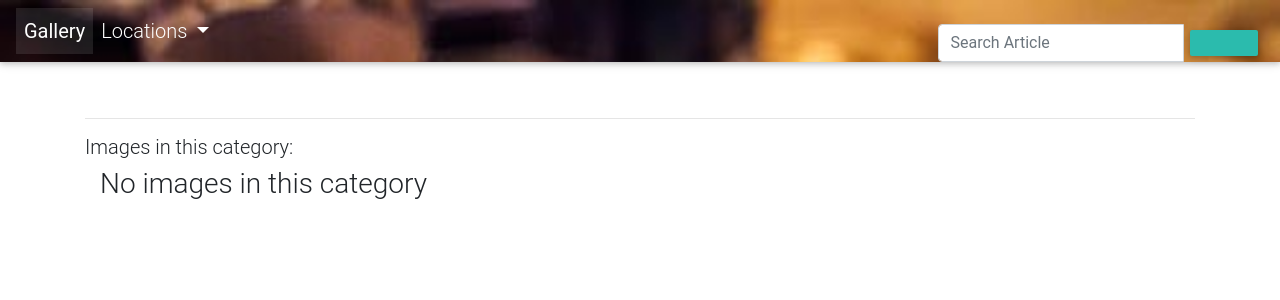
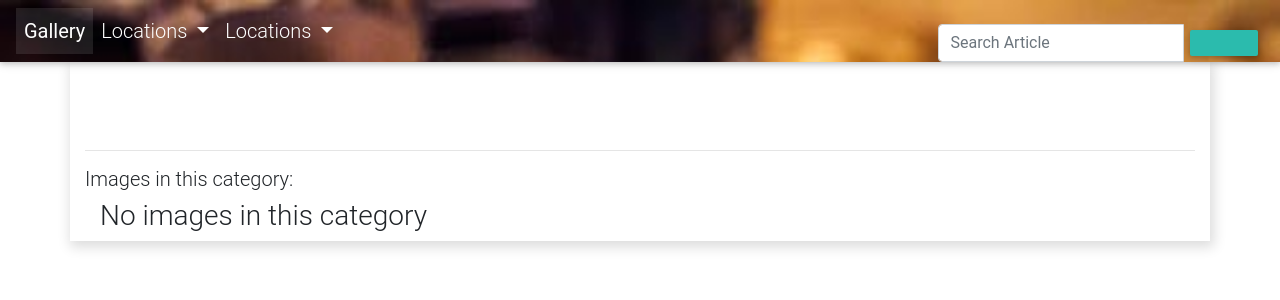
Before and after one commit to vincent8880/gallery, a Django app: template phot4/templates/single_image.html in a window 1280 px wide. Shown: the top 300 px of the page. Run offline with Django 3.2, Linux system fonts and the light colour scheme; the template is opened without the code that fills it, so the values that code supplies are empty; some libraries are stand-ins or nearby versions.

Commit message:
added logic for category in navbar

```diff
--- a/phot4/templates/navbar.html
+++ b/phot4/templates/navbar.html
@@ -15,15 +15,25 @@
           <a style="font-size:20px " class="nav-link" href="#"><b>Gallery</b>
             <span class="sr-only">(current)</span>
           </a>
-        </li>
+        </li><br/>
         <li class="nav-item dropdown">
             <a style="font-size: 20px" class="nav-link dropdown-toggle" id="navbarDropdownMenuLink-555" data-toggle="dropdown"
               aria-haspopup="true" aria-expanded="false">Locations
             </a>
             <div class="dropdown-menu dropdown-secondary" aria-labelledby="navbarDropdownMenuLink-555">
-              <a style="font-size: 20px" class="dropdown-item" href="#">Paris</a>
-              <a style="font-size: 20px" class="dropdown-item" href="#">Nairobi</a>
-              <a style="font-size: 20px" class="dropdown-item" href="#">Carlifonia</a>
+              {% for location in locations %}
+              <a style="font-size: 20px" class="dropdown-item" href="/location/{{location.id}}">{{location.photo_location}}</a>
+              {% endfor %}
+            </div>
+          </li><br/>
+          <li class="nav-item dropdown">
+            <a style="font-size: 20px" class="nav-link dropdown-toggle" id="navbarDropdownMenuLink-555" data-toggle="dropdown"
+              aria-haspopup="true" aria-expanded="false">Locations
+            </a>
+            <div class="dropdown-menu dropdown-secondary" aria-labelledby="navbarDropdownMenuLink-555">
+              {% for location in locations %}
+              <a style="font-size: 20px" class="dropdown-item" href="/location/{{location.id}}">{{location.photo_location}}</a>
+              {% endfor %}
             </div>
           </li>
     </ul>
--- a/static/css/basenews.css
+++ b/static/css/basenews.css
@@ -112,9 +112,61 @@
 }
 
 .modal-image {
-  max-height: 629.73px;
+  max-height: 355px;
+  height: 100%;
   overflow: hidden;
   -webkit-transition: all 0.5s ease-in-out;
   -moz-transition: all 0.5s ease-in-out;
   transition: all 0.5s ease-in-out;
 }
+.modal-text {
+  padding: 2rem 5rem;
+  color: black;
+}
+
+.modal-image img,
+.single-image img,
+.category-images img {
+  width: 100%;
+}
+
+.modal-image:hover {
+  opacity: 0.75;
+  -webkit-transition: all 0.5s ease-in-out;
+  -moz-transition: all 0.5s ease-in-out;
+  transition: all 0.5s ease-in-out;
+}
+
+.single-image {
+  padding: 0;
+}
+
+.category-images {
+  padding: 1rem 0rem;
+}
+
+.category-text,
+.error-text {
+  display: flex;
+  align-items: center;
+}
+
+.single-text {
+  padding: 1rem;
+}
+
+.display-image {
+  box-shadow: 2px 4px 12px 2px #dcdcdc;
+  margin-bottom: 2rem;
+}
+
+.img-location {
+  height: 80%;
+}
+
+@media (min-width: 992px) {
+  .modal-lg {
+      max-width: 70%;
+      height: 90%;
+  }
+}
```
